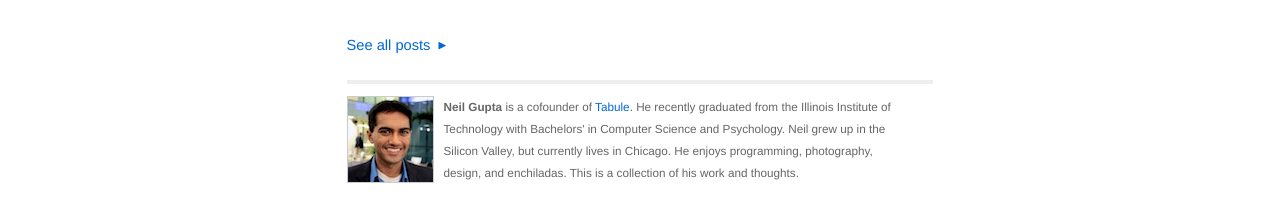
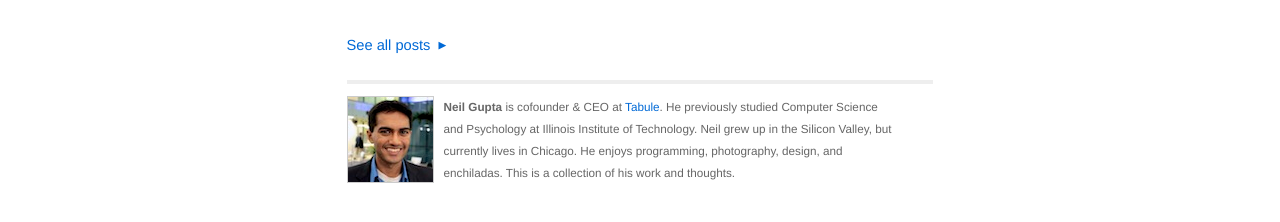
Before and after one commit to neilgupta/neilgupta.github.com, a Jekyll site: the page built from index.html, in a window 1280 px wide. Shown: the part 974-1196 px from the top of the page. Built offline with Jekyll 4.4.1, drawn with Linux system fonts in a browser that asks for light colours.

Commit message:
updated bio

```diff
--- a/_layouts/default.html
+++ b/_layouts/default.html
@@ -54,10 +54,7 @@
     <div class="contact">
       <p>
       	<img src="/images/neil.jpg" width="85" height="85" alt="Neil Gupta" />
-        <b>Neil Gupta</b> is a cofounder of <a href="http://tabuleapp.com">Tabule</a>.
-        He recently graduated from the Illinois Institute of Technology with Bachelors' in Computer Science and Psychology.
-        Neil grew up in the Silicon Valley, but currently lives in Chicago.
-        He enjoys programming, photography, design, and enchiladas. This is a collection of his work and thoughts.
+        <b>Neil Gupta</b> is cofounder & CEO at <a href="http://tabuleapp.com">Tabule</a>. He previously studied Computer Science and Psychology at Illinois Institute of Technology. Neil grew up in the Silicon Valley, but currently lives in Chicago. He enjoys programming, photography, design, and enchiladas. This is a collection of his work and thoughts.
       </p>
     </div>
     <div class="clear">&nbsp;</div>
```
